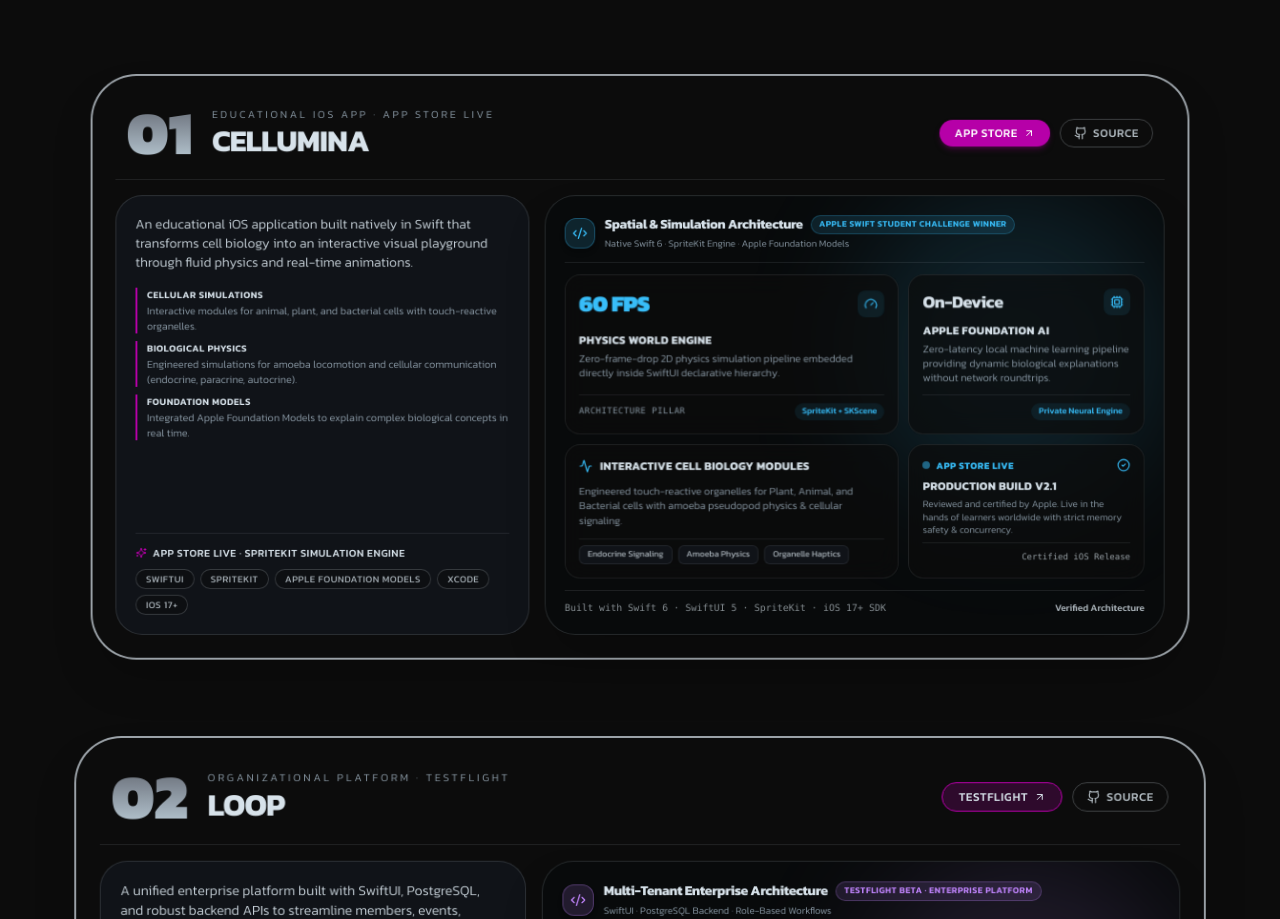
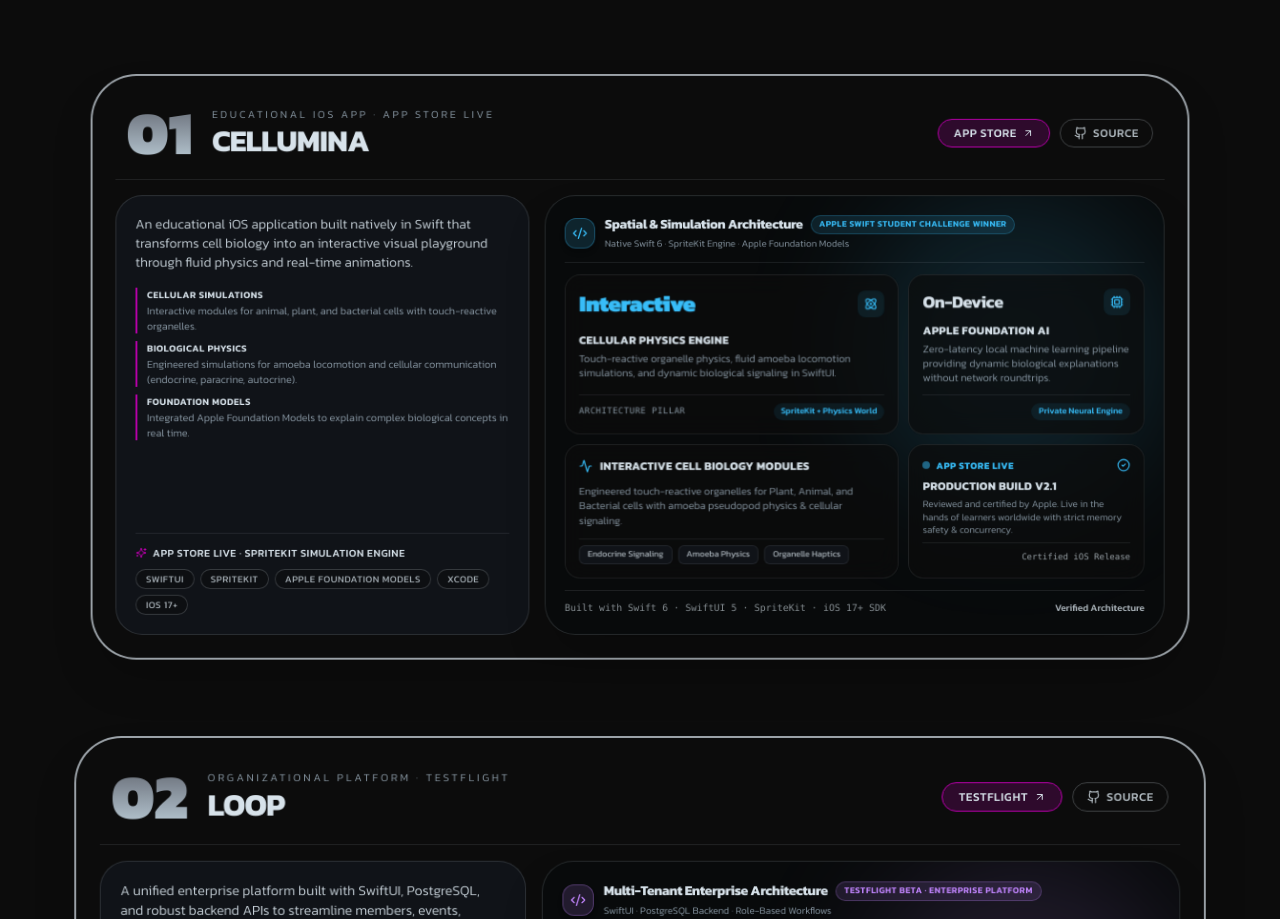
Before and after one commit to SrivastavaAnsh/portfolio, a React (Vite) app: page / in a window 1280 px wide. Shown: the part 2492-3411 px from the top of the page. Built offline with nearby package versions, Linux system fonts and the light colour scheme; no server answers.

Commit message:
style(projects): update Cellumina hero tile to Interactive physics engine and unify App Store button styling with TestFlight

```diff
--- a/src/components/ProjectMockup.jsx
+++ b/src/components/ProjectMockup.jsx
@@ -1,6 +1,6 @@
 import React from 'react';
 import {
-  Gauge,
+  Atom,
   Cpu,
   Activity,
   CheckCircle2,
@@ -25,11 +25,11 @@ const bentoData = {
     headerTitle: 'Spatial & Simulation Architecture',
     headerSub: 'Native Swift 6 · SpriteKit Engine · Apple Foundation Models',
     statHero: {
-      value: '60 FPS',
-      label: 'Physics World Engine',
-      sub: 'Zero-frame-drop 2D physics simulation pipeline embedded directly inside SwiftUI declarative hierarchy.',
-      icon: Gauge,
-      badge: 'SpriteKit + SKScene',
+      value: 'Interactive',
+      label: 'Cellular Physics Engine',
+      sub: 'Touch-reactive organelle physics, fluid amoeba locomotion simulations, and dynamic biological signaling in SwiftUI.',
+      icon: Atom,
+      badge: 'SpriteKit + Physics World',
     },
     tileTopRight: {
       value: 'On-Device',
--- a/src/components/ProjectStack.jsx
+++ b/src/components/ProjectStack.jsx
@@ -46,7 +46,7 @@ const StackCard = ({ project, index, total, progress }) => {
                 href={project.appStoreUrl}
                 target="_blank"
                 rel="noopener noreferrer"
-                className="flex items-center gap-1.5 rounded-full bg-accent hover:bg-accent-glow text-white px-3.5 sm:px-4 py-1.5 text-xs font-medium uppercase tracking-wider transition-all duration-300 shadow-md shadow-accent/25 hover:scale-105"
+                className="flex items-center gap-1.5 rounded-full bg-accent/20 border border-accent hover:bg-accent hover:text-white text-frost px-3.5 sm:px-4 py-1.5 text-xs font-medium uppercase tracking-wider transition-all duration-300 hover:scale-105"
               >
                 <span>App Store</span>
                 <ArrowUpRight className="w-3 h-3" />
```
